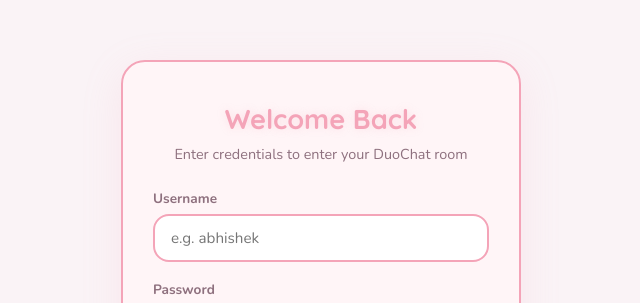
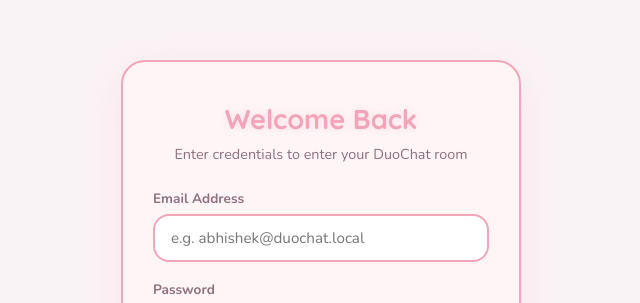
Before and after one commit to Abhishek1106kr/duochamber, a React (Vite) app: page / in a window 1280 px wide. Shown: the part 123-426 px from the top of the page, without its empty margins (319-959 px from the left). Built offline with nearby package versions, Linux system fonts and the light colour scheme; no server answers.

Commit message:
feat: change login input fields from username to email address

```diff
--- a/src/auth/LoginRegister.tsx
+++ b/src/auth/LoginRegister.tsx
@@ -8,7 +8,7 @@
 
 export default function LoginRegister({ onAuthSuccess }: LoginRegisterProps) {
   const [isLogin, setIsLogin] = useState(true);
-  const [username, setUsername] = useState('');
+  const [email, setEmail] = useState('');
   const [password, setPassword] = useState('');
   const [error, setError] = useState('');
   const [message, setMessage] = useState('');
@@ -21,23 +21,22 @@
     setMessage('');
     setLoading(true);
 
-    if (!username || !password) {
+    if (!email || !password) {
       setError('Please fill in all fields.');
       setLoading(false);
       return;
     }
 
     try {
-      // Predefined domain email format matching username logins
-      const email = `${username.toLowerCase().trim()}@duochat.local`;
+      const trimmedEmail = email.toLowerCase().trim();
 
       const { data: authData, error: authError } = await supabase.auth.signInWithPassword({
-        email,
+        email: trimmedEmail,
         password
       });
 
       if (authError) {
-        setError(authError.message === 'Invalid login credentials' ? 'Invalid username or password.' : authError.message);
+        setError(authError.message === 'Invalid login credentials' ? 'Invalid email or password.' : authError.message);
         setLoading(false);
         return;
       }
@@ -109,9 +108,9 @@
     setError('');
     setLoading(true);
     try {
-      const email = `${username.toLowerCase().trim()}@duochat.local`;
+      const trimmedEmail = email.toLowerCase().trim();
       const { data: authData, error: authError } = await supabase.auth.signInWithPassword({
-        email,
+        email: trimmedEmail,
         password
       });
 
@@ -169,7 +168,7 @@
         <div className="auth-card pending-card">
           <div className="pending-icon">⏳</div>
           <h2>Pending Approval</h2>
-          <p>Your user profile <strong>{username}</strong> has been registered. You must be approved by the administrator before accessing the chatroom.</p>
+          <p>Your user profile <strong>{email}</strong> has been registered. You must be approved by the administrator before accessing the chatroom.</p>
 
           {error && <div style={{ color: 'var(--danger)', fontSize: '0.85rem', marginBottom: '15px' }}>{error}</div>}
 
@@ -182,7 +181,7 @@
             style={{ marginTop: '10px' }}
             onClick={() => {
               setIsPendingApproval(false);
-              setUsername('');
+              setEmail('');
               setPassword('');
               setError('');
             }}
@@ -203,14 +202,14 @@
 
         <form onSubmit={handleSubmit}>
           <div className="form-group">
-            <label htmlFor="username">Username</label>
+            <label htmlFor="email">Email Address</label>
             <input
-              type="text"
-              id="username"
+              type="email"
+              id="email"
               className="form-input"
-              value={username}
-              onChange={(e) => setUsername(e.target.value)}
-              placeholder="e.g. abhishek"
+              value={email}
+              onChange={(e) => setEmail(e.target.value)}
+              placeholder="e.g. abhishek@duochat.local"
               required
             />
           </div>
```
Also changed, not shown: 2 other files (tests, documents, lock files or other folders).
